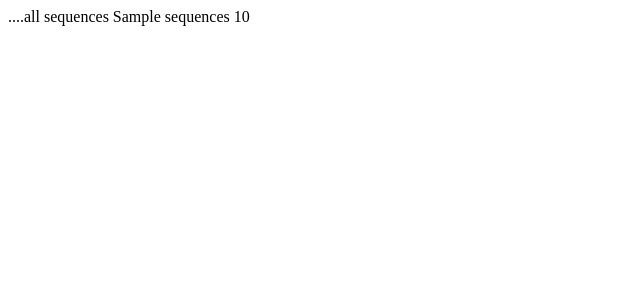
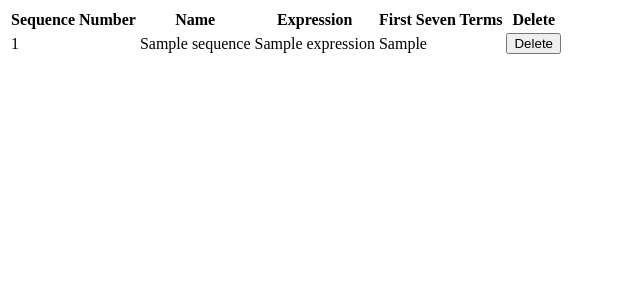
Before and after one commit to Kianni/cuatro_be, a Django app: template lukujonot/sequences/templates/sequences/display.html in a window 1280 px wide. Shown: the top 300 px of the page, without its empty margins (0-640 px from the left). Run offline with Django 3.2, Linux system fonts and the light colour scheme; the template is opened without the code that fills it: most values are stand-ins (such as "Sample title", 1, 10 or a date in 2020); data that the repository does not hold is empty.

Commit message:
show in the display template objects from the db

```diff
--- a/lukujonot/sequences/templates/sequences/display.html
+++ b/lukujonot/sequences/templates/sequences/display.html
@@ -5,8 +5,32 @@
     <title>Display All Sequences</title>
 </head>
 <body>
-....all sequences
-{{sequences}}
-{{amount}}
+<table>
+    <thead>
+        <tr>
+            <th>Sequence Number</th>
+            <th>Name</th>
+            <th>Expression</th>
+            <th>First Seven Terms</th>
+            <th>Delete</th>
+        </tr>
+    </thead>
+    <tbody>
+        {% for sequence in sequences %}
+            <tr>
+                <td>{{ forloop.counter }}</td>
+                <td>{{ sequence.name }}</td>
+                <td>{{ sequence.expression }}</td>
+                <td>{{ sequence.first_seven_terms }}</td>
+                <td>
+                    <form method="post" action="none">
+                        {% csrf_token %}
+                        <button type="submit">Delete</button>
+                    </form>
+                </td>
+            </tr>
+        {% endfor %}
+    </tbody>
+</table>
 </body>
 </html>
```
Also changed, not shown: lukujonot/sequences/models.py (+13 -2 lines), lukujonot/sequences/views.py (+7 -8 lines).
